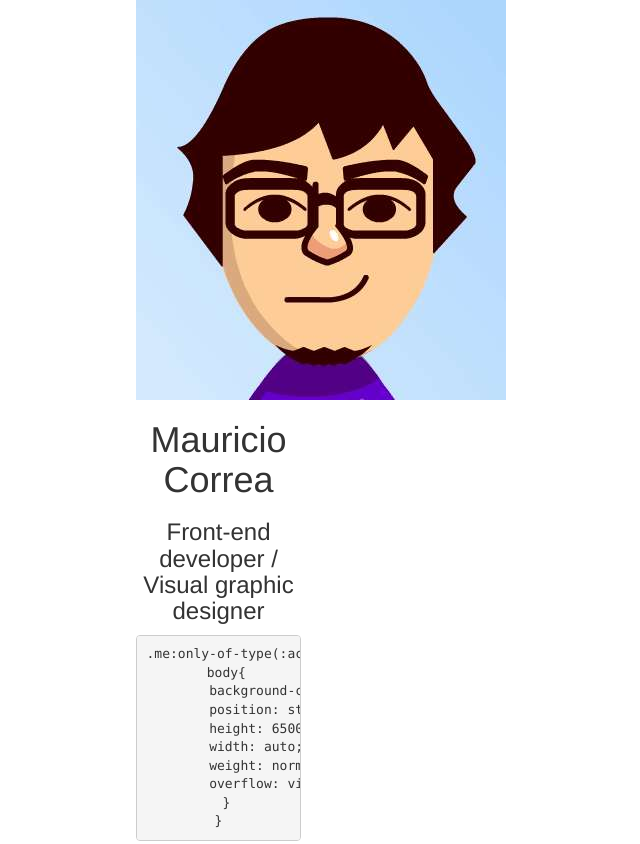
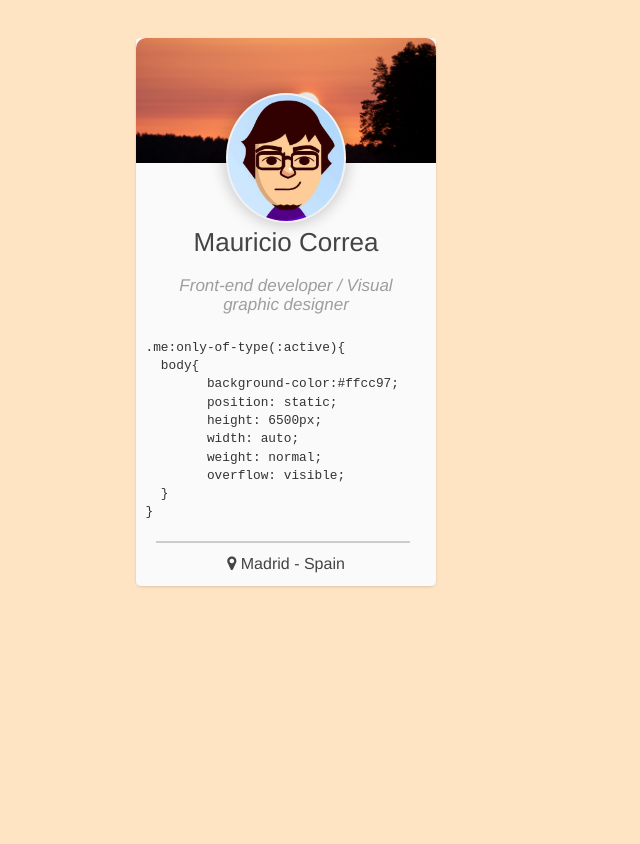
Before and after one commit to codemcu/business-card, a plain HTML site: page index.html in a window 1280 px wide. Shown: the top 844 px of the page, without its empty margins (324-964 px from the left). After the commit the page ends 800 px from the top, so only its background shows below. Drawn offline with Linux system fonts and the light colour scheme.

Commit message:
creacion de 3 archivos less con su contenido (variables de colores hechas) separado y funcionando en local (variables, etiquetas, clases)

```diff
--- a/index.html
+++ b/index.html
@@ -15,6 +15,7 @@
 	<!-- Bootstrap Core CSS -->
 	<link href="css/bootstrap.min.css" rel="stylesheet">
 	<link rel="stylesheet" href="css/fa/css/font-awesome.min.css"/>
+	<link rel="stylesheet" href="css/normalize.css"/>
 	<link rel="stylesheet" href="css/style.css"/>
 
 
--- /dev/null
+++ b/less/clases.less
@@ -0,0 +1,190 @@
+.box{
+    position: relative;
+    perspective: 800px;
+    -webkit-perspective: 800px;
+    -moz-perspective: 800px;
+    -o-perspective: 800px;
+    -ms-perspective: 800px;
+}
+
+.box,
+.box-front,
+.box-back {
+    width: 300px;
+    height: auto;
+    border-radius: 6px;
+}
+
+.box-to {
+    background: none repeat scroll 0 0 #FFFFFF;
+    border-radius: 4px;
+    color: @colorTextoBoxContainer;
+    transition: transform .5s;
+    -moz-transition: -moz-transform .5s;
+    -o-transition: -o-transform .5s;
+    -o-transition: -o-transform .5s;
+    -ms-transition: -o-transform .5s;
+    transform-style: preserve-3d;
+    -webkit-transform-style: preserve-3d;
+    -moz-transform-style: preserve-3d;
+    -o-transform-style: preserve-3d;
+    -ms-transform-style: preserve-3d;
+    position: relative;
+}
+
+.box-front, .box-back{
+    backface-visibility: hidden;
+    -webkit-backface-visibility: hidden;
+    -moz-backface-visibility: hidden;
+    -ms-backface-visibility: hidden;
+    -o-backface-visibility: hidden;
+    position: absolute;
+    top: 0;
+    left: 0;
+    background-color: @bgColorFrontSideBackSide;
+    box-shadow: 0 1px 3px 0 rgba(0, 0, 0, 0.14);
+}
+
+.box-front {
+    z-index: 2;
+    position: relative;
+    overflow: hidden;
+}
+
+.box-back {
+    transform: rotateY( 180deg );
+    z-index: 3;
+}
+
+//front side
+
+.box-front-header{
+    // height: 30%;
+    background-color: @bgColorFrontSideHeader;
+    background: url("../img/home.png");
+    background-size: cover;
+    background-position: center -30px;
+    border-top-left-radius: 10px;
+    border-top-right-radius: 10px;
+    border-bottom-right-radius: 0;
+    border-bottom-left-radius: 0;
+    position: relative;
+    height: 125px;
+    top: 0;
+}
+
+.box-front-container{
+    margin: 65px 0 0 0;
+}
+
+.box-front-container .avatar{
+    width: 100%;
+    position: absolute;
+    top: 55px;
+    text-align: center;
+}
+
+.box-front-container img{
+    border-radius: 50%;
+    width: 40%;
+    padding: 2px;
+    background-color: @bgColorBoxFrontContainerImg;
+    transition: 0.15s all ease;
+    box-shadow: 0 0 15px 2px rgba(0,0,0,.2);
+}
+
+.box-front-container .fa{
+    font-size: 2rem;
+}
+
+.box-front-container .fa-ja{
+    width: 2.5rem;
+}
+
+//back side
+
+.box-back-header {
+  position: relative;
+}
+
+.box-back-container{
+    padding-bottom: 116px;
+}
+
+.box-back-container li{
+    margin: 5px 10px;
+    display: inline-block;
+}
+
+.box-back li p{
+    margin-top: 20px;
+}
+
+.box-back .fa{
+    font-size: 3rem;
+}
+
+
+//otros
+
+.title{
+    margin: 0 0 15px 0;
+}
+
+.details {
+    margin: 0;
+}
+
+.details span{
+    font-size: 1.4rem;
+}
+
+.details li{
+    margin: 0 0 10px 0;
+}
+
+.details pre {
+    text-align: left;
+    border: none;
+    border-radius: 0;
+    background: none;
+}
+
+hr{
+    border: 1px solid #cccccc;
+    width: 90%;
+    margin: 10px;
+}
+
+.redes {
+    margin: 0 85px;
+}
+
+.redes .fa{
+    color: @colorTextoRedesFa;
+}
+
+.redes .fa:hover {
+    color: @colorTextoRedesFaHover;
+}
+
+// footer
+
+.box-front-footer,
+.box-back-footer {
+    position: relative;
+    bottom: 0;
+    padding: 0 10px 10px 10px;
+    width: 100%;
+}
+
+
+// hovers
+
+.box:hover .box-to{
+    transform: rotateY( 180deg );
+    -webkit-transform: rotateY( 180deg );
+    -moz-transform: rotateY( 180deg );
+    -o-transform: rotateY( 180deg );
+    -ms-transform: rotateY( 180deg );
+}
--- /dev/null
+++ b/less/etiquetas.less
@@ -0,0 +1,40 @@
+html{
+    font-size: 62.5%;
+}
+
+body{
+    font-size: 1.6rem;
+    background-color: @bgColorFondo;
+    padding-top: 3%;
+}
+
+h1{
+    font-size: 2.6rem;
+}
+
+h2{
+    font-size: 2rem;
+    margin: 15px 0 10px 0;
+}
+
+h3{
+    font-size: 1.7rem;
+    font-style: italic;
+    color: @colorTextoH3;
+    padding: 0 20px;
+}
+
+hr{
+    border: 1px solid #cccccc;
+    width: 90%;
+    margin: 10px;
+}
+
+ul{
+    padding-left: 0;
+    overflow: hidden;
+}
+
+ul li{
+    list-style: none;
+}
--- a/less/style.less
+++ b/less/style.less
@@ -1 +1,4 @@
-@hola;
+//variables
+@import "variables.less";
+@import "etiquetas.less";
+@import "clases.less";
--- /dev/null
+++ b/less/variables.less
@@ -0,0 +1,9 @@
+@colorTextoH3: #9E9E9E;
+@colorTextoBoxContainer: #444444;
+@colorTextoRedesFa: rgb(240, 105, 34);
+@colorTextoRedesFaHover: rgb(140, 140, 140);
+
+@bgColorFondo: bisque;
+@bgColorFrontSideBackSide: #fafafa;
+@bgColorFrontSideHeader: #5bc0de;
+@bgColorBoxFrontContainerImg: #f2f2f2;
```
Also changed, not shown: css/normalize.css (added), css/style.css.
